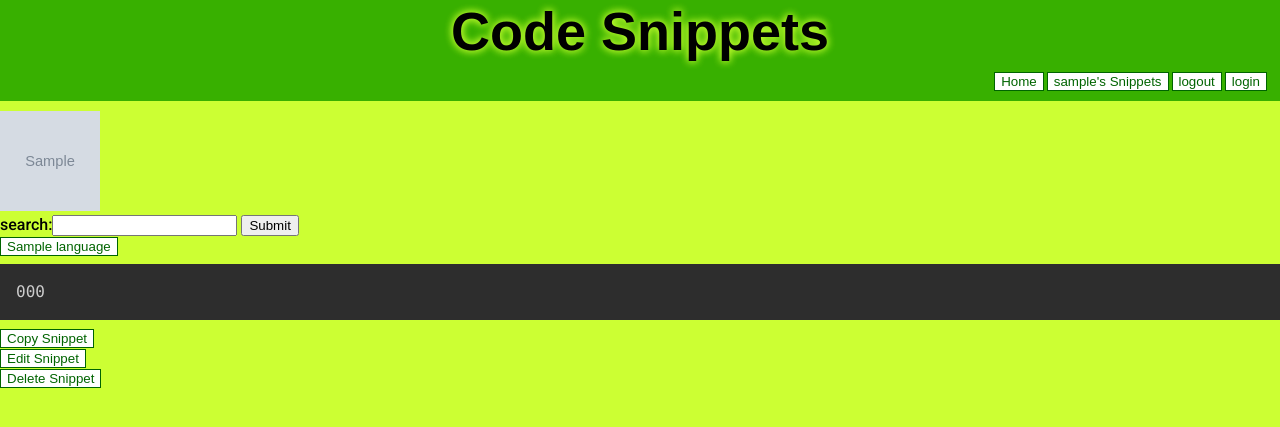
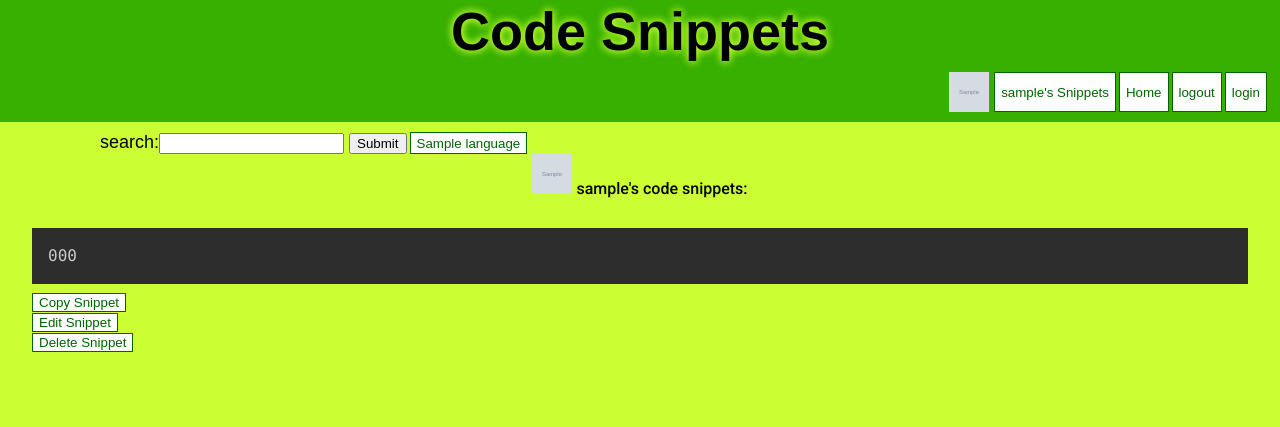
Before and after one commit to momentum-team-7/django-multiple-choice-tatianajoann, a Django app: page /user/1 in a window 1280 px wide. Shown: the top 427 px of the page. Run offline with Django 3.2, Linux system fonts and the light colour scheme; a user stored in the database is signed in; tables that the repository leaves empty hold one stand-in row (values such as "Sample post"); grey boxes marked "Sample" are stand-in pictures; some web fonts are replaced.

Commit message:
picture stuff

```diff
--- a/core/views.py
+++ b/core/views.py
@@ -12,13 +12,16 @@ import pyperclip
 
 def homepage(request):
     languages = Language.objects.all()
-    return render(request, 'homepage.html', {'languages': languages})
+    profiles = Profile.objects.all()
+    return render(request, 'homepage.html', {'languages': languages, 'profiles':profiles})
 
 
 def language_page(request, pk):
     language = get_object_or_404(Language, pk=pk)
     newlanguages = Language.objects.all()
+    profiles = Profile.objects.all()
     snippets = Snippet.objects.filter(language=language)
+
     form = SearchForm()
     if request.method == 'POST':
         form = SearchForm(request.POST)
@@ -27,7 +30,7 @@ def language_page(request, pk):
             languagesnip = snippets.filter(language__name__icontains=term)
             codesnip = snippets.filter(code__icontains=term)
             snippets = languagesnip | codesnip
-    return render(request, 'language_page.html', {'language': language, 'snippets': snippets, 'newlanguages': newlanguages, 'form': form})
+    return render(request, 'language_page.html', {'language': language, 'snippets': snippets, 'newlanguages': newlanguages, 'form': form, 'profiles':profiles})
 
 
 @login_required
--- a/static/core.css
+++ b/static/core.css
@@ -3,6 +3,11 @@ body {
   background: #ccff33;
   font-family: "Roboto", sans-serif;
   margin: 0 auto;
+}
+
+.profile-pic {
+  margin-right: 5px;
+  display: flex;
 }
 
 h1 {
@@ -36,6 +41,14 @@ h2:hover {
   margin-right: 100px;
   margin-left: 100px;
   font-family: "DotGothic16", sans-serif;
+}
+
+.langbtn {
+  display: inline-block;
+}
+
+form {
+  margin-right: 3px;
 }
 
 p {
@@ -78,7 +91,7 @@ a {
 
 a:visited {
   text-decoration: none;
-  color: #006400;
+  color: #000000;
 }
 
 a:hover {
@@ -92,3 +105,11 @@ a:hover {
   margin-bottom: 30px;
   padding: 0;
 }
+
+.user1 {
+  text-align: center;
+}
+
+.user2 {
+  margin: 0 auto;
+}
--- a/templates/User_page.html
+++ b/templates/User_page.html
@@ -1,25 +1,25 @@
 {% extends 'base.html' %}
 
 {% block content %}
-
-{% for profile in profiles %}
-{% if profile.user == request.user %}
-{% if profile.image %}
-<div class="profile-pic"><img src="{{profile.image.url}}" width="100px" height="100px"></div>
-{% endif %}
-{% endif %}
-{% endfor %}
-
+<div class="languagecontain">
 <form action="#" method="post">
     {% csrf_token %}
     {{ form }}
     <input type="submit" value="Submit" placeholder="Search..."></input>
 </form>
-
 {% for language in languages %}
 <button><a href="{% url 'language-page' pk=language.pk %}">{{language}}</a></button>
 {% endfor %}
+</div>
 
+{% for profile in profiles %}
+{% if user == profile.user %}
+<div class="user1"><img class="user2" src="{{profile.image.url}}" width="40px" height="40px">
+{{user}}'s code snippets:</div>
+{% endif %}
+{% endfor %}
+
+<div class="snippet-box">
 {% for language in languages %}
 {% for snippet in snippets %}
 {% if snippet.language == language %}
@@ -43,5 +43,6 @@
 
 
 {% endfor %}
+</div>
 
 {% endblock content %}
--- a/templates/base.html
+++ b/templates/base.html
@@ -20,10 +20,19 @@
 <div class="codesnippets">
     <center><h1>Code Snippets</h1></center>
     <div class="account-buttons">
-        <button><a href='http://127.0.0.1:8000' class="nav">Home</a></button>
+
             {% if user.is_authenticated %}
+            {% for profile in profiles %}
+{% if profile.user == request.user %}
+
+<div class="profile-pic"><img src="{{profile.image.url}}" width="40px" height="40px"></div>
+
+{% endif %}
+{% endfor %}
+
         <button><a href="{% url 'user' pk=user.pk %}" class="nav">{{request.user}}'s Snippets</a></button>
         {% endif %}
+        <button><a href='http://127.0.0.1:8000' class="nav">Home</a></button>
         <button class="user-button"><a href="http://127.0.0.1:8000/accounts/logout/">logout</a></button>
         <button class="user-button"><a href="http://127.0.0.1:8000/accounts/login/">login</a></button>
         {% if not user.is_authenticated %}
```
